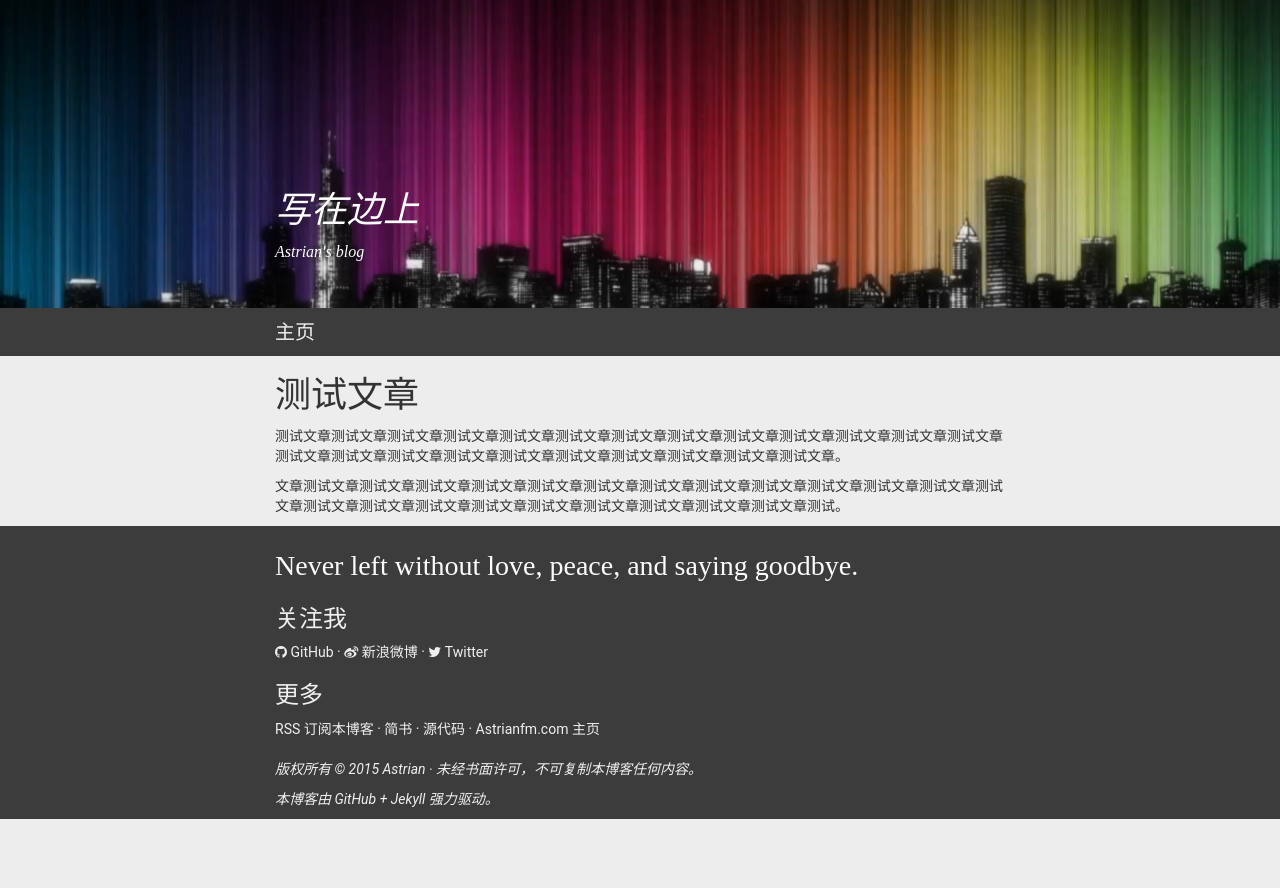
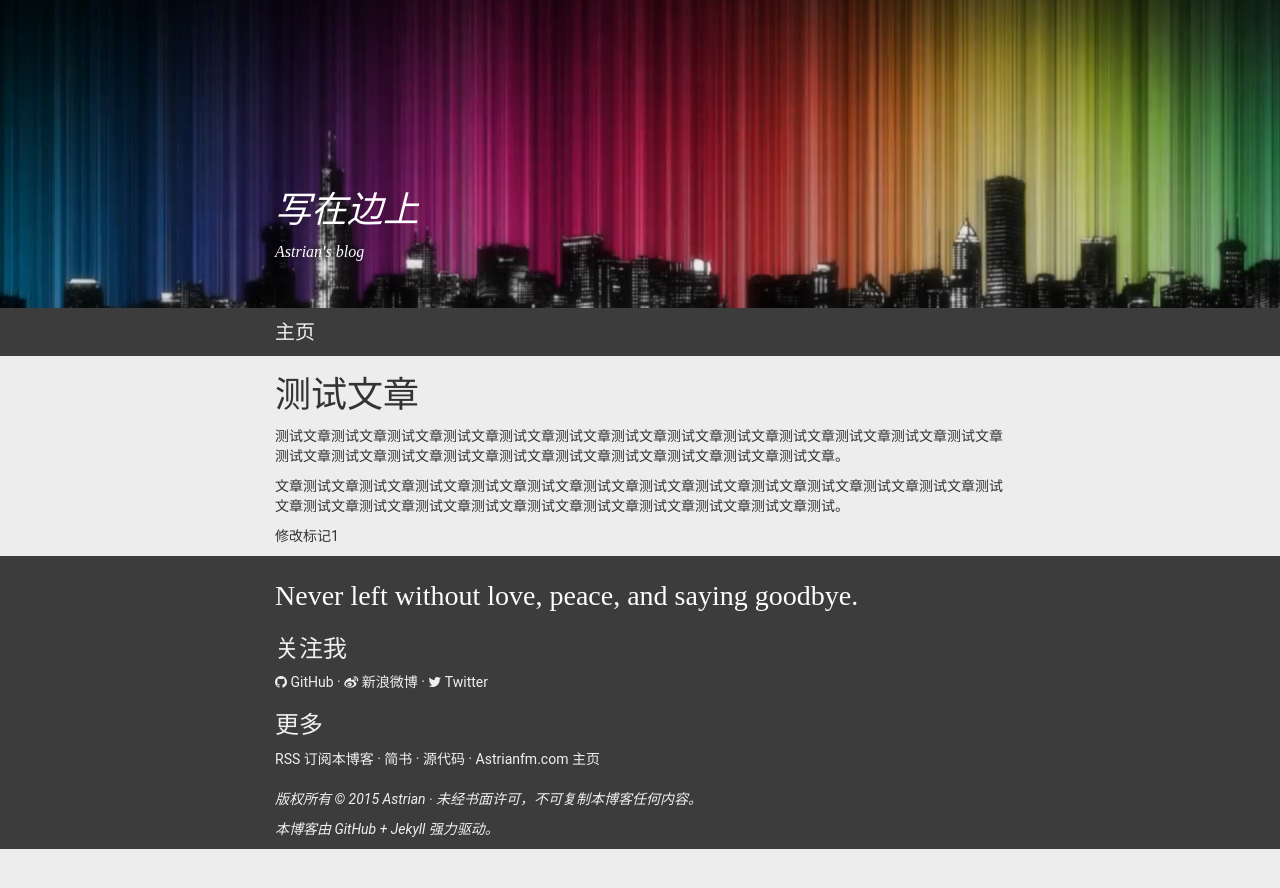
Before and after one commit to zqm1999/zqm1999.github.io, a Jekyll site: the page built from _posts/2015-01-29-article-test.md, in a window 1280 px wide. Shown: the top 888 px of the page. Built offline with Jekyll 4.4.1, drawn with Linux system fonts in a browser that asks for light colours; nearby versions of some CDN libraries; some web fonts are replaced; Markdown is read by kramdown in place of the engine named in the settings.

Commit message:
增加修改标记

```diff
--- a/_layouts/article.html
+++ b/_layouts/article.html
@@ -6,4 +6,5 @@ layout: default
     <h1>{{ page.title }}</h1>
     <small>{{ post.date | date_to_string }}</small>
     {{ content }}
+    <p>修改标记1</p>
 </div>
```
